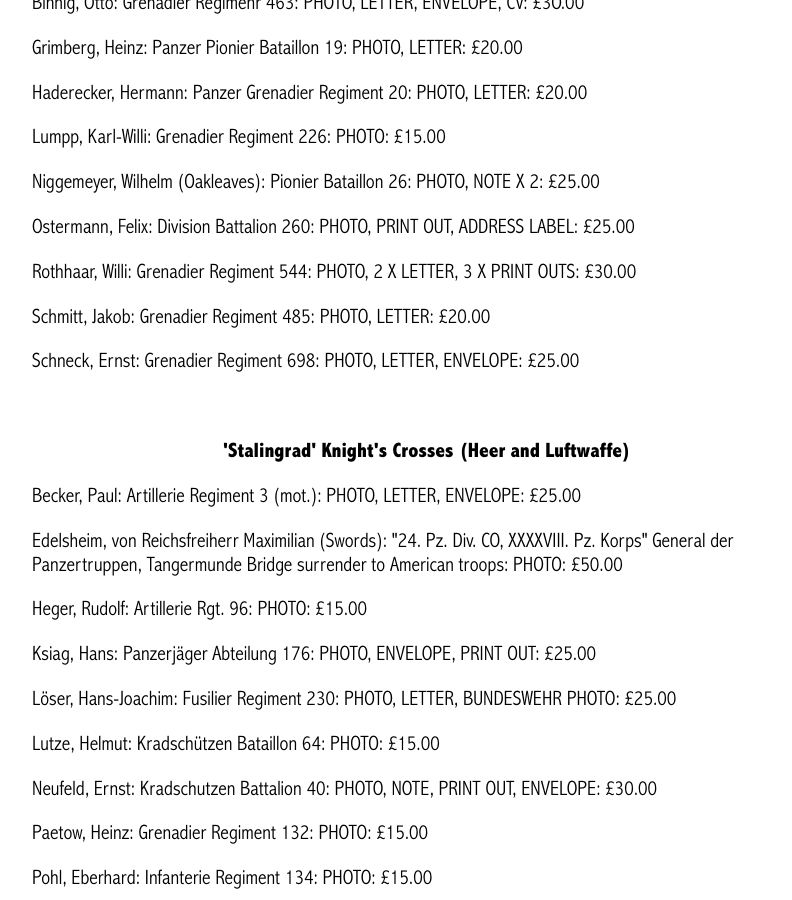
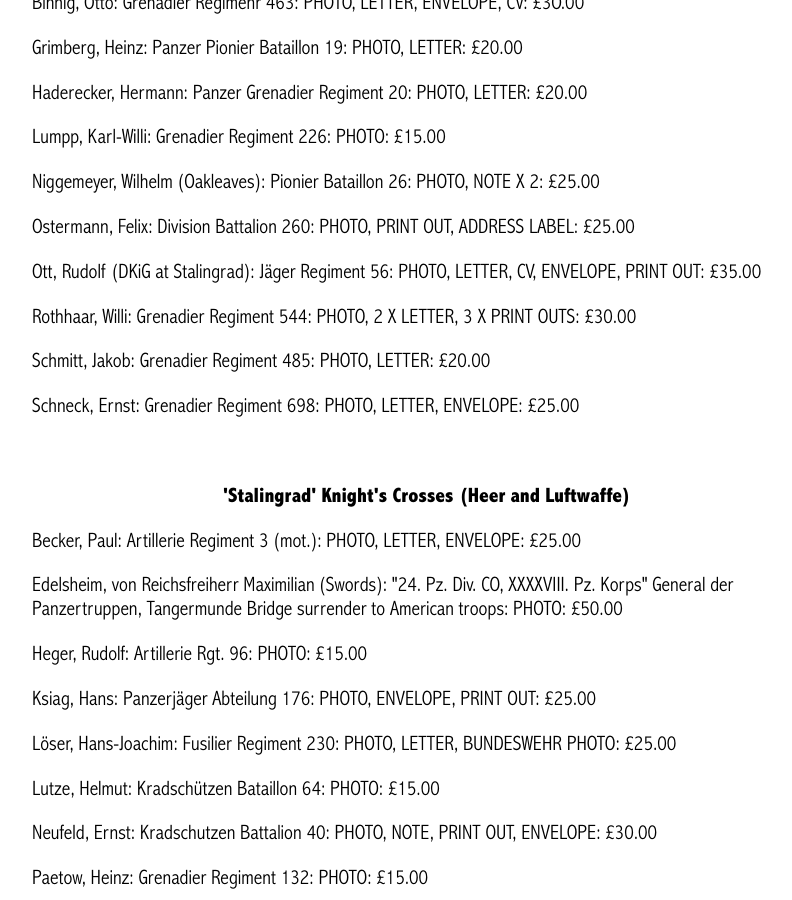
Before and after one commit to lahphotographs/lahphotographs.github.com, a Jekyll site: the page built from heer_photos.md, in a window 1280 px wide and 900 px high, scrolled down 2248 px. Shown: the whole window, without its empty margins (213-1005 px from the left). Built offline with Jekyll 4.4.1, drawn with Linux system fonts in a browser that asks for light colours.

Commit message:
Update heer_photos.md

```diff
--- a/heer_photos.md
+++ b/heer_photos.md
@@ -35,6 +35,7 @@ class: book_cover
 <p>Lumpp,	Karl-Willi: Grenadier Regiment 226:	PHOTO: £15.00</p>
 <p>Niggemeyer,	Wilhelm	(Oakleaves): Pionier Bataillon 26:	PHOTO, NOTE X 2: £25.00</p>
 <p>Ostermann,	Felix: Division Battalion 260:	PHOTO, PRINT OUT, ADDRESS LABEL: £25.00</p>
+<p>Ott, Rudolf (DKiG at Stalingrad): Jäger Regiment 56:	PHOTO, LETTER, CV, ENVELOPE, PRINT OUT: £35.00</P>
 <p>Rothhaar,	Willi: Grenadier Regiment 544:	PHOTO, 2 X LETTER, 3 X PRINT OUTS: £30.00</p>
 <p>Schmitt,	Jakob: Grenadier Regiment 485:	PHOTO, LETTER: £20.00</p>
 <p>Schneck,	Ernst: Grenadier Regiment 698:	PHOTO, LETTER, ENVELOPE: £25.00</p>
```
